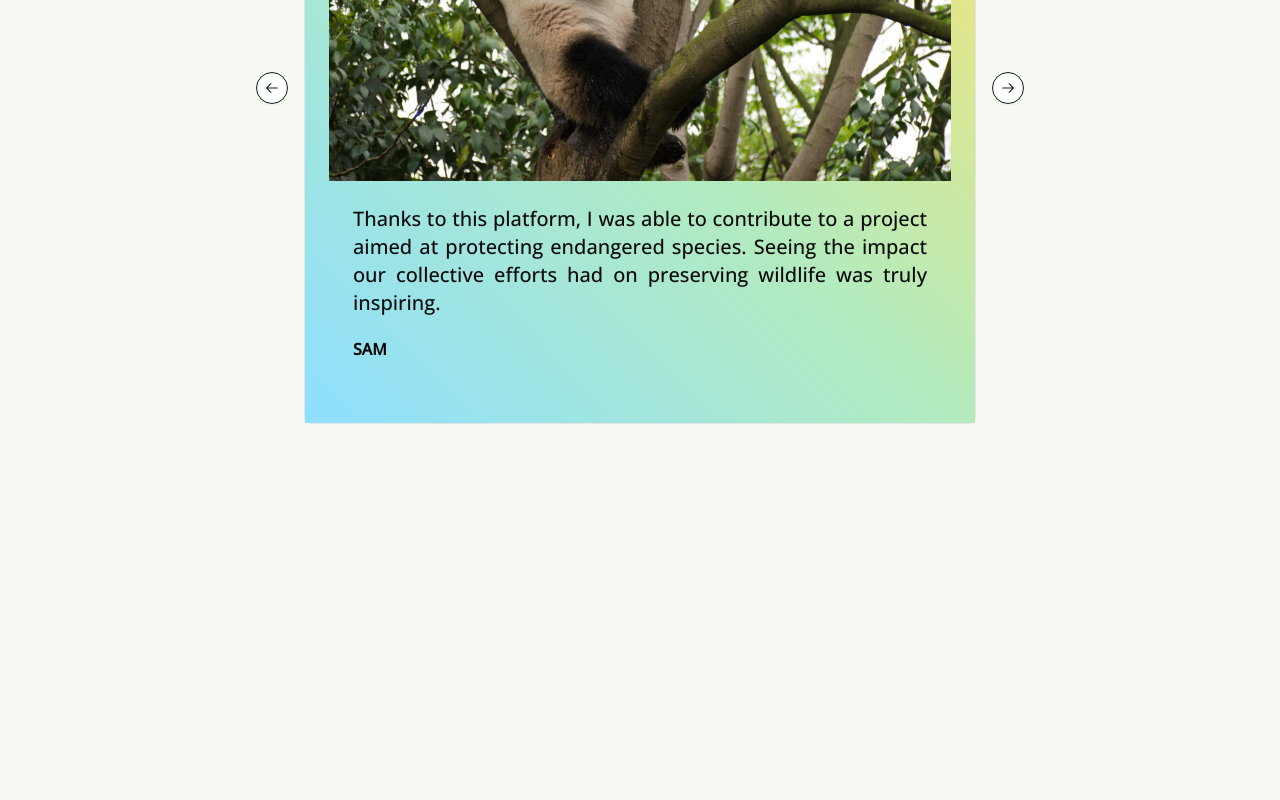
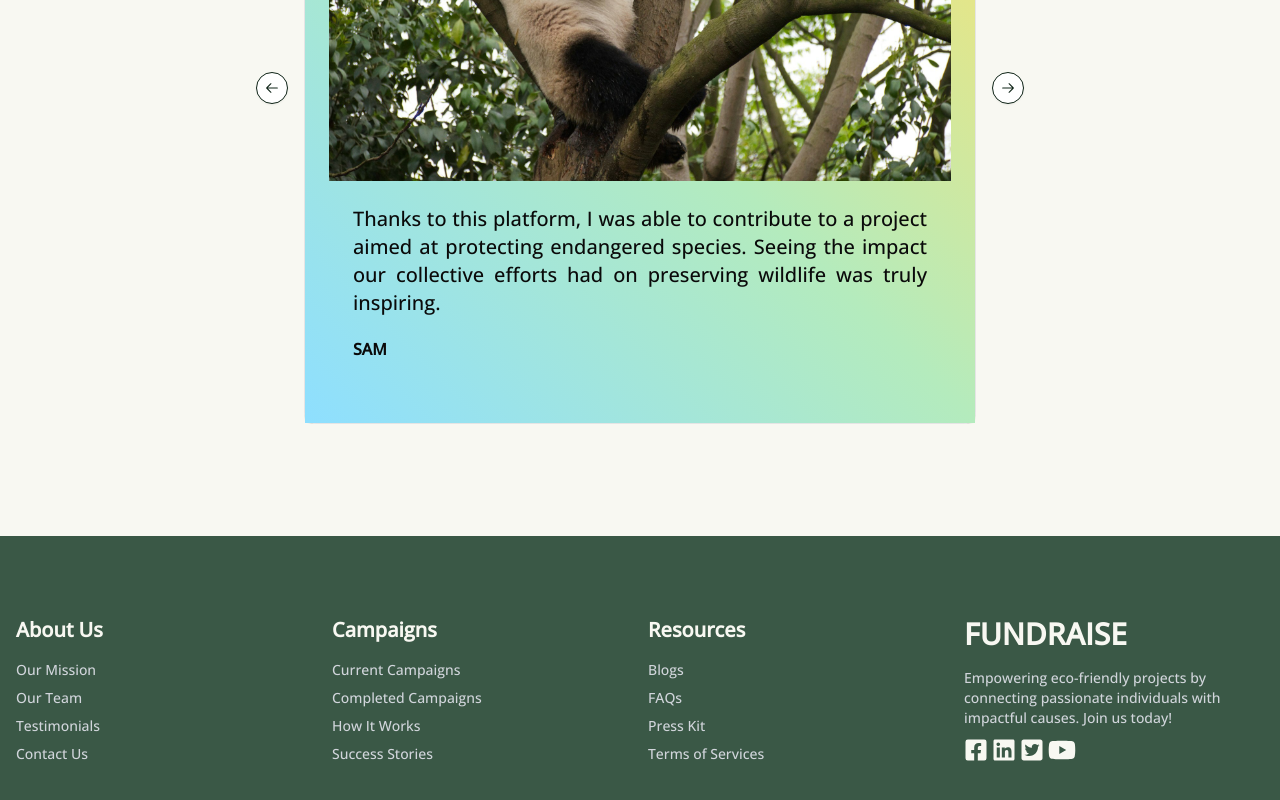
Before and after one commit to mmaazkhanhere/fund-raise, a Next.js app: page / in a window 1280 px wide. Shown: the part 3410-4210 px from the top of the page. Before the commit the page ends 3946 px from the top, so only its background shows below. Built offline with nearby package versions, Linux system fonts and the light colour scheme; no server answers.

Commit message:
footer section completed

```diff
--- a/app/layout.tsx
+++ b/app/layout.tsx
@@ -3,6 +3,7 @@ import { Open_Sans } from "next/font/google";
 import "./globals.css";
 import { ClerkProvider } from '@clerk/nextjs'
 import Navbar from "@/components/layout/navbar";
+import Footer from "@/components/layout/footer";
 
 const openSans = Open_Sans({ subsets: ["latin"], weight: ['500'] });
 
@@ -22,6 +23,7 @@ export default function RootLayout({
         <body className={openSans.className}>
           <Navbar />
           {children}
+          <Footer />
         </body>
       </html>
     </ClerkProvider>
--- /dev/null
+++ b/components/layout/footer.tsx
@@ -0,0 +1,165 @@
+import React from 'react'
+
+import { FaFacebookSquare, FaLinkedin, FaTwitterSquare, FaYoutube } from "react-icons/fa";
+
+type Props = {}
+
+const Footer = (props: Props) => {
+    return (
+        <footer
+            className='bg-[#3a5846] text-[#f8f8f2] py-20 mt-20'
+        >
+            <div className="max-w-7xl mx-auto px-4">
+                <div
+                    className="grid grid-cols-1 md:grid-cols-2 lg:grid-cols-4
+                gap-10 md:gap-16 lg:gap-4"
+                >
+                    {/* Grid 1 */}
+                    <div className='order-2 lg:order-1'>
+                        <h2 className="text-xl font-bold mb-4">
+                            About Us
+                        </h2>
+                        <ul
+                            className="text-gray-300 text-sm"
+                        >
+                            <li
+                                className='hover:underline hover:text-[#f8f8f2]
+                                cursor-pointer'
+                            >
+                                Our Mission
+                            </li>
+
+                            <li
+                                className='hover:underline hover:text-[#f8f8f2]
+                                cursor-pointer mt-2'
+                            >
+                                Our Team
+                            </li>
+
+                            <li
+                                className='hover:underline hover:text-[#f8f8f2]
+                                cursor-pointer mt-2'
+                            >
+                                Testimonials
+                            </li>
+
+                            <li
+                                className='hover:underline hover:text-[#f8f8f2]
+                                cursor-pointer mt-2'
+                            >
+                                Contact Us
+                            </li>
+                        </ul>
+                    </div>
+
+                    {/* Grid 2 */}
+                    <div className='order-3 lg:order-2'>
+                        <h2 className="text-xl font-bold mb-4">
+                            Campaigns
+                        </h2>
+                        <ul
+                            className="text-gray-300 text-sm"
+                        >
+                            <li
+                                className='hover:underline hover:text-[#f8f8f2]
+                                cursor-pointer mt-2'
+                            >
+                                Current Campaigns
+                            </li>
+
+                            <li
+                                className='hover:underline hover:text-[#f8f8f2]
+                                cursor-pointer mt-2'
+                            >
+                                Completed Campaigns
+                            </li>
+
+                            <li
+                                className='hover:underline hover:text-[#f8f8f2]
+                                cursor-pointer mt-2'
+                            >
+                                How It Works
+                            </li>
+
+                            <li
+                                className='hover:underline hover:text-[#f8f8f2]
+                                cursor-pointer mt-2'
+                            >
+                                Success Stories
+                            </li>
+                        </ul>
+                    </div>
+
+                    {/* Grid 3 */}
+                    <div className='order-4 lg:order-3'>
+                        <h2 className="text-xl font-bold mb-4">
+                            Resources
+                        </h2>
+                        <ul
+                            className="text-gray-300 text-sm"
+                        >
+                            <li
+                                className='hover:underline hover:text-[#f8f8f2]
+                                cursor-pointer mt-2'
+                            >
+                                Blogs
+                            </li>
+
+                            <li
+                                className='hover:underline hover:text-[#f8f8f2]
+                                cursor-pointer mt-2'
+                            >
+                                FAQs
+                            </li>
+
+                            <li
+                                className='hover:underline hover:text-[#f8f8f2]
+                                cursor-pointer mt-2'
+                            >
+                                Press Kit
+                            </li>
+
+                            <li
+                                className='hover:underline hover:text-[#f8f8f2]
+                                cursor-pointer mt-2'
+                            >
+                                Terms of Services
+                            </li>
+                        </ul>
+                    </div>
+
+                    {/* Grid 4 */}
+                    <div className='order-1 lg:order-4'>
+                        <h1
+                            className="text-3xl font-bold text-[#f8f8f2] mb-4
+                            uppercase"
+                        >
+                            FundRaise
+                        </h1>
+                        <p className="text-gray-300 text-sm">
+                            Empowering eco-friendly projects by connecting passionate
+                            individuals with impactful causes. Join us today!
+                        </p>
+
+                        <div className='flex items-center gap-x-1 mt-2'>
+                            <FaFacebookSquare
+                                className='w-6 h-6 cursor-pointer hover:opacity-80'
+                            />
+                            <FaLinkedin
+                                className='w-6 h-6 cursor-pointer hover:opacity-80'
+                            />
+                            <FaTwitterSquare
+                                className='w-6 h-6 cursor-pointer hover:opacity-80'
+                            />
+                            <FaYoutube
+                                className='w-7 h-7 cursor-pointer hover:opacity-80'
+                            />
+                        </div>
+                    </div>
+                </div>
+            </div>
+        </footer>
+    )
+}
+
+export default Footer
```
